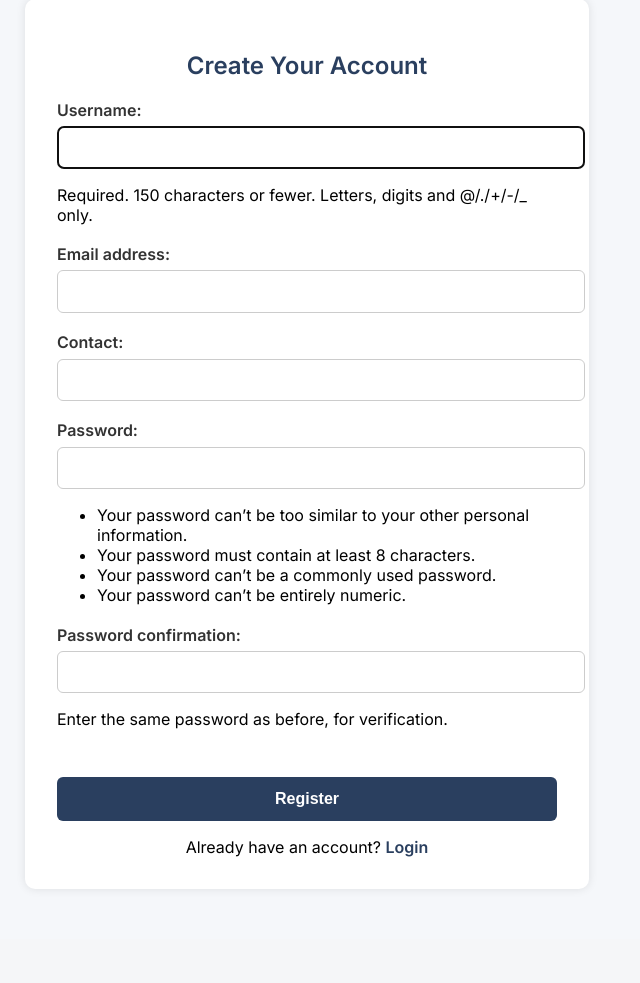
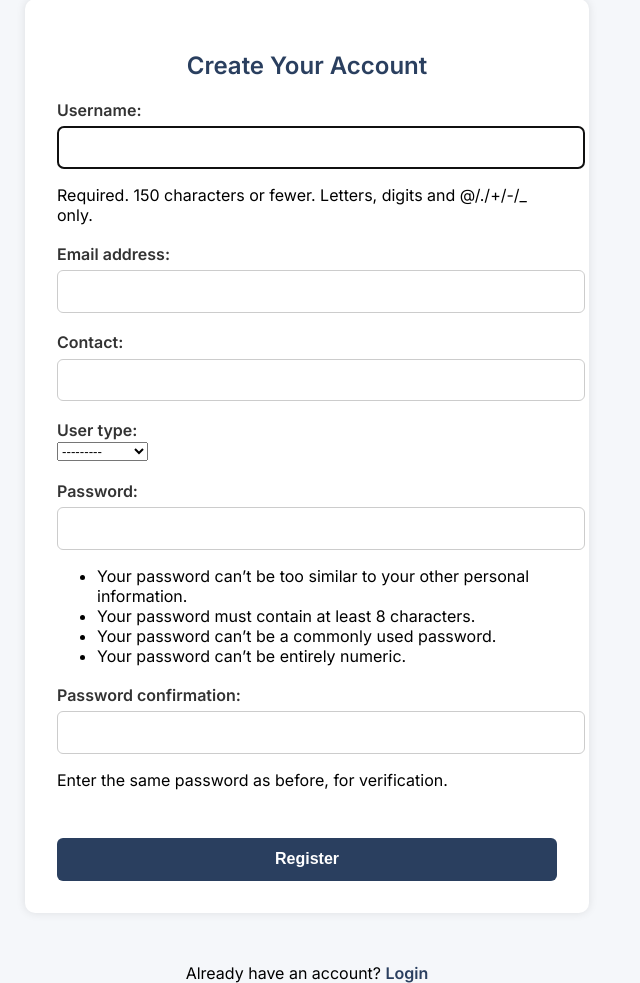
Before and after one commit to sufiyan9828/job_portal_main, a Django app: page /accounts/register/ in a window 1280 px wide. Shown: the part 107-1090 px from the top of the page, without its empty margins (333-973 px from the left). Before the commit the page ends 964 px from the top, so only its background shows below. Run offline with Django 5.2, Linux system fonts and the light colour scheme.

Commit message:
eigth commit

```diff
--- a/accounts/forms.py
+++ b/accounts/forms.py
@@ -6,7 +6,7 @@ from django import forms
 class RegisterForm(UserCreationForm):
     class Meta:
         model = User
-        fields = ['username','email','contact']
+        fields = ['username','email','contact','user_type']
 
 class LoginForm(forms.Form):
     username = forms.CharField(max_length=25)
--- a/accounts/templates/accounts/register.html
+++ b/accounts/templates/accounts/register.html
@@ -93,7 +93,7 @@
     </div>
     <div class="container">
         <h2>Create Your Account</h2>
-        <form action="" method="POST">
+        <form action="" method="POST" class="form-control">
             {% csrf_token %}
             {% for field in form %}
             <div class="fieldWrapper">
@@ -108,9 +108,10 @@
             {% endfor %}
             <button type="submit">Register</button>
         </form>
-        <div class="login-link">
-            Already have an account? <a href="{% url 'login' %}">Login</a>
-        </div>
+    </div>
+    <div class="login-link">
+        Already have an account? <a href="{% url 'login' %}">Login</a>
+    </div>
     </div>
     <script>
         window.addEventListener('load', () => {
--- a/main/templates/main/jobs.html
+++ b/main/templates/main/jobs.html
@@ -9,7 +9,7 @@
                         <h4 class="card-title">Jobs:</h4>
                         <p class="card-text">Body</p>
                     </div>
-            </div>
+                </div>
             </div>
         </div>
     </section>
```
Also changed, not shown: db.sqlite3.
